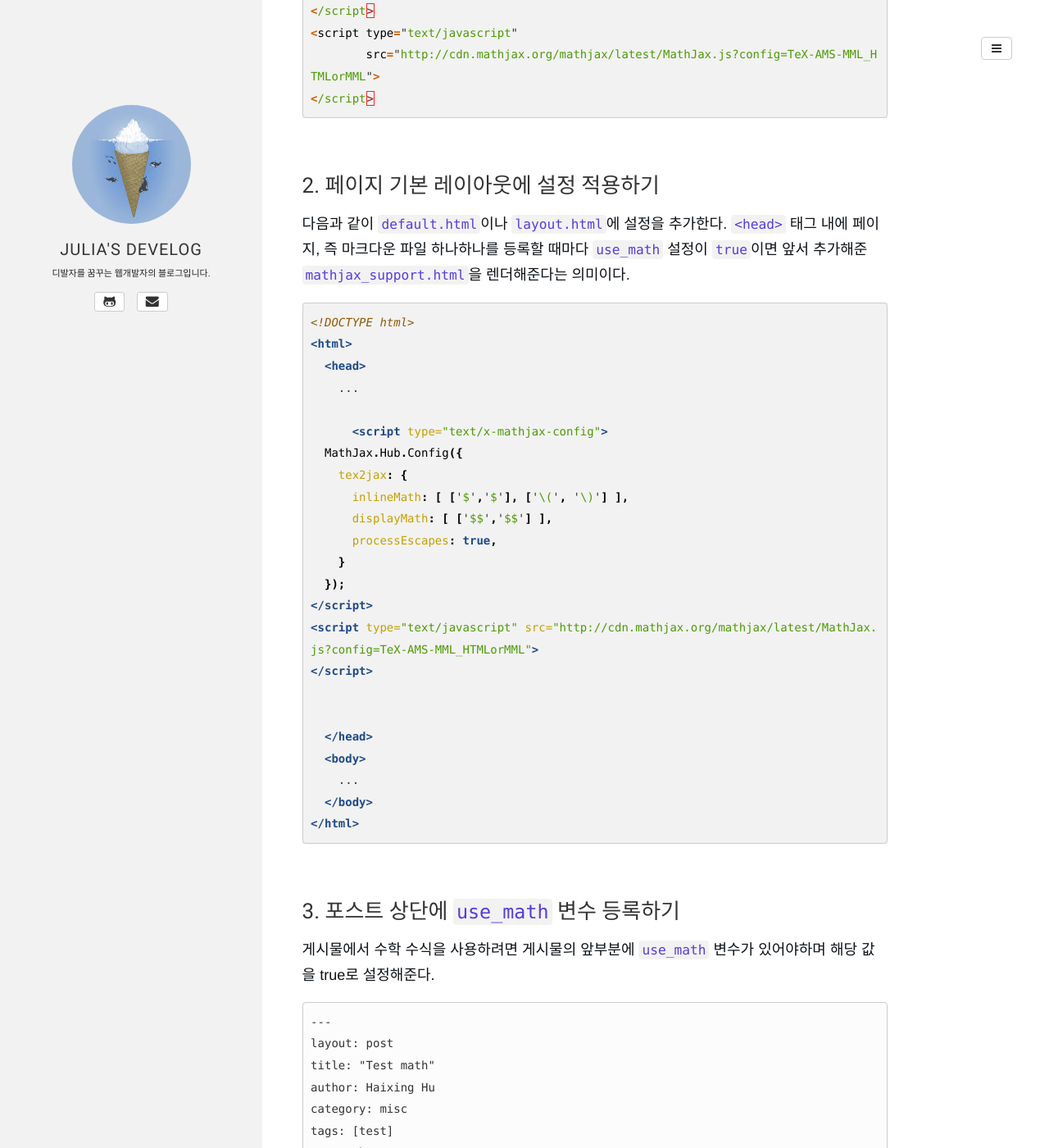
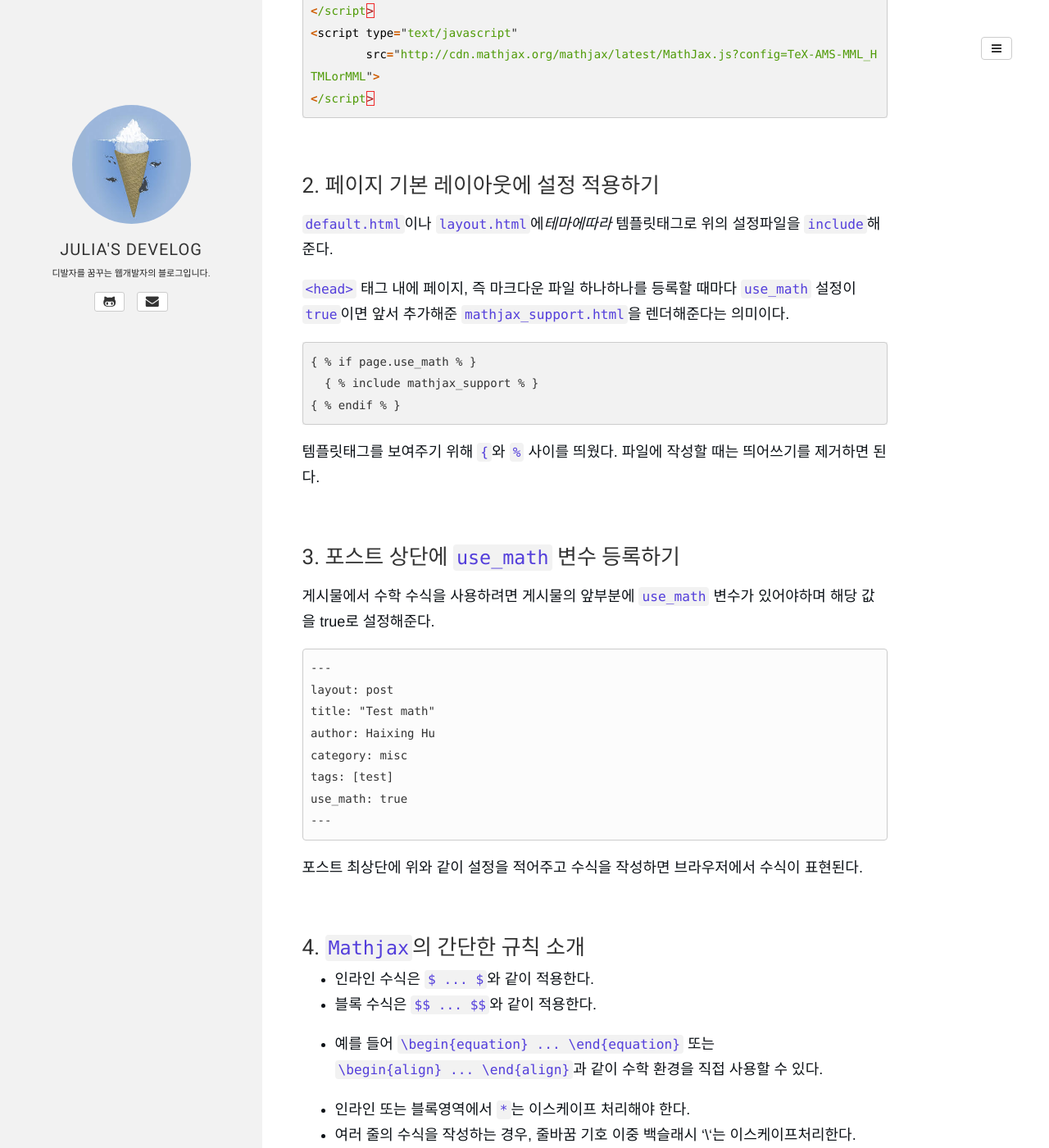
Before and after one commit to juliahwang/juliahwang.github.io, a Jekyll site: the page built from _posts/2017-09-30-mathjaxjekyllblog.md, in a window 1280 px wide and 1400 px high, scrolled down 1151 px. Shown: the whole window at 82% size. Built offline with Jekyll 4.4.1, drawn with Linux system fonts in a browser that asks for light colours; some web fonts are replaced; formulas are drawn with MathJax 3; comment, search, counter and statistics services are not loaded.

Commit message:
add post

````diff
--- a/_posts/2017-09-30-mathjaxjekyllblog.md
+++ b/_posts/2017-09-30-mathjaxjekyllblog.md
@@ -49,22 +49,20 @@ $$\sum_{i=0}^n i^2 = \frac{(n^2+n)(2n+1)}{6}$$
 
 ## 2. 페이지 기본 레이아웃에 설정 적용하기
 
-다음과 같이 `default.html`이나 `layout.html`에 설정을 추가한다. `<head>` 태그 내에 페이지, 즉 마크다운 파일 하나하나를 등록할 때마다 `use_math` 설정이 `true`이면 앞서 추가해준 `mathjax_support.html`을 렌더해준다는 의미이다.
+`default.html`이나 `layout.html`에(테마에 따라) 템플릿태그로 위의 설정파일을 `include`해준다.
 
-```html
-<!DOCTYPE html>
-<html>
-  <head>
-    ...
-    {% if page.use_math %}
-      {% include mathjax_support.html %}
-    {% endif %}
-  </head>
-  <body>
-    ...
-  </body>
-</html>
+
+
+`<head>` 태그 내에 페이지, 즉 마크다운 파일 하나하나를 등록할 때마다 `use_math` 설정이 `true`이면 앞서 추가해준 `mathjax_support.html`을 렌더해준다는 의미이다.
+
+
 ```
+{ % if page.use_math % }
+  { % include mathjax_support % }
+{ % endif % }
+```
+
+템플릿태그를 보여주기 위해 `{`와 `%` 사이를 띄웠다. 파일에 작성할 때는 띄어쓰기를 제거하면 된다.
 
 <br>
 
````
